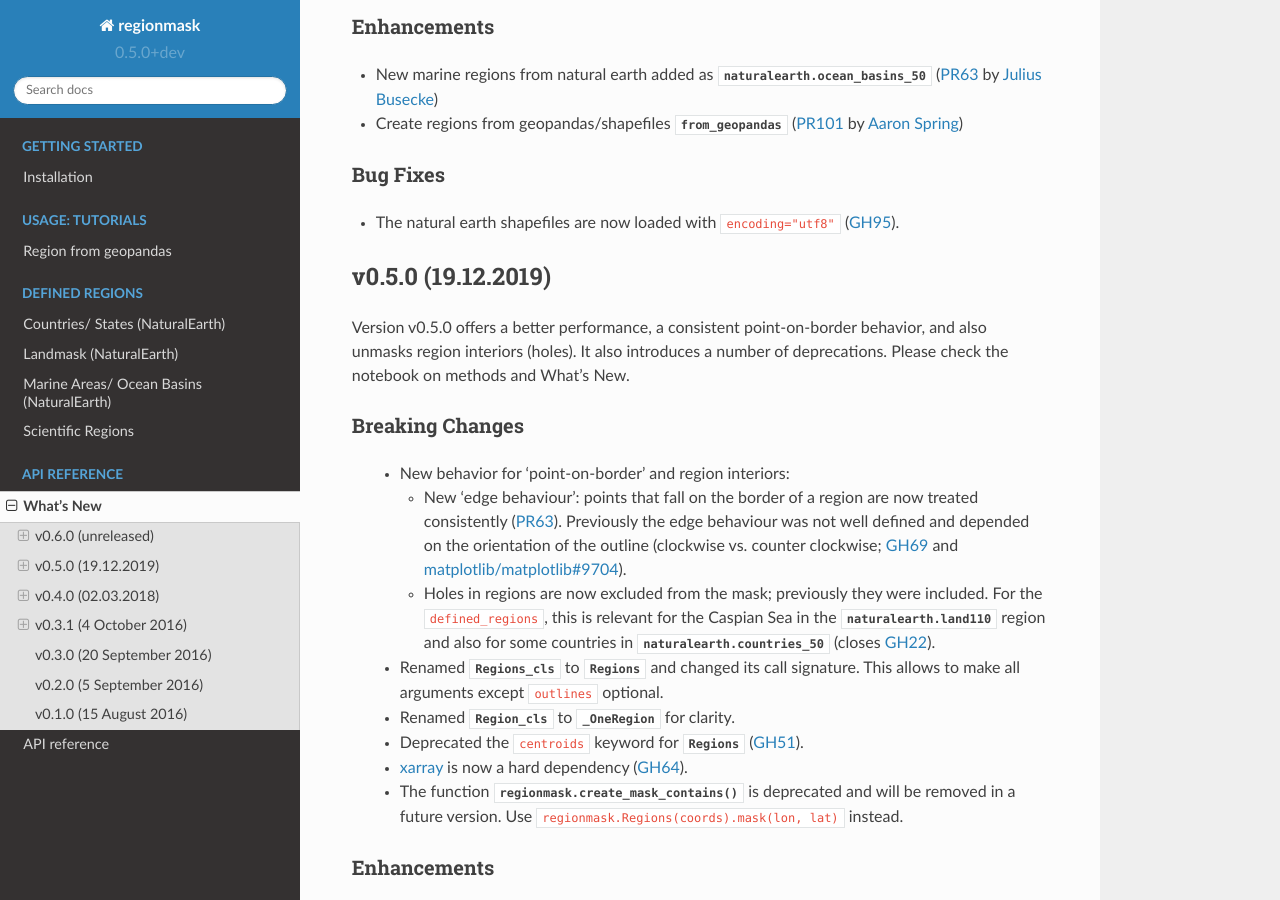
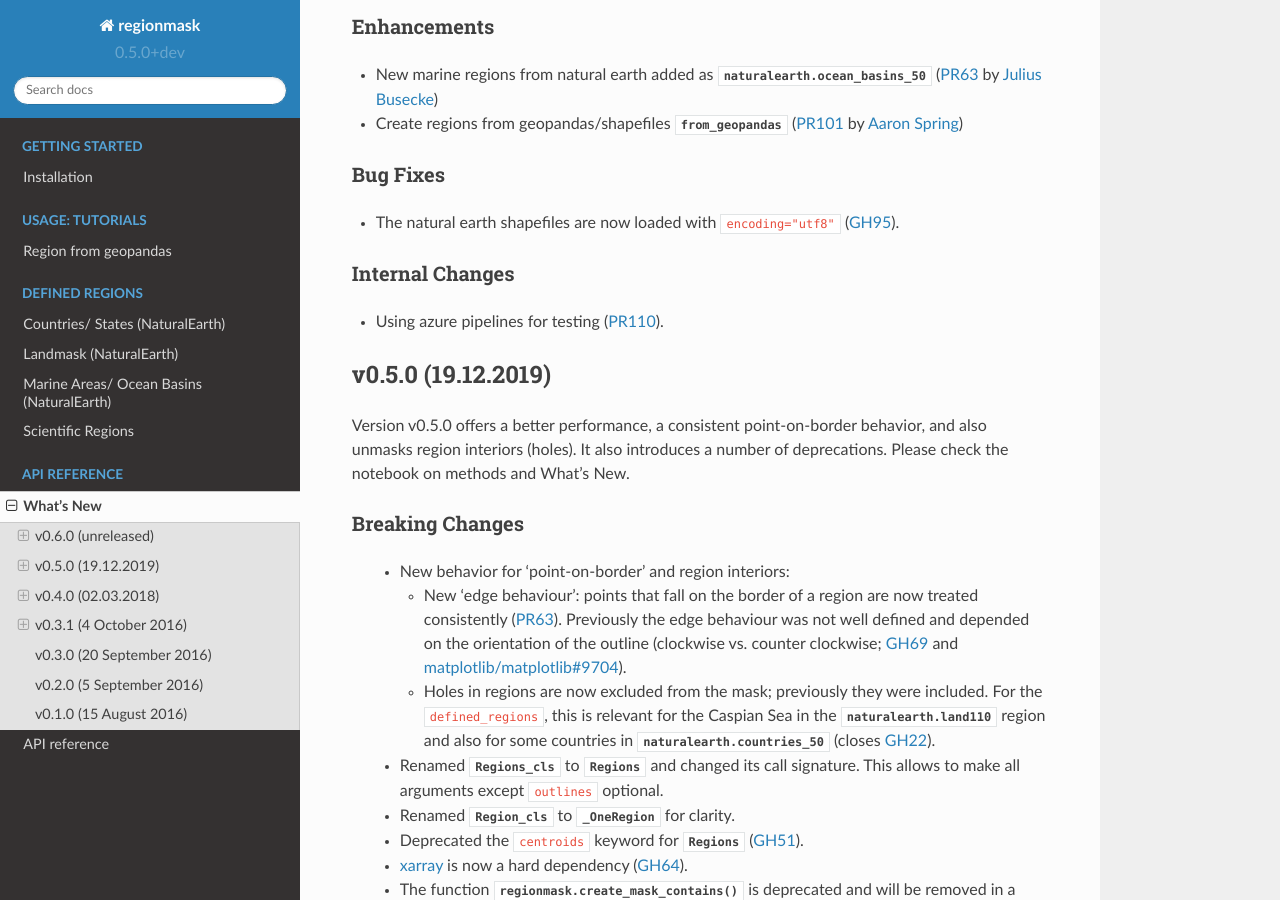
Before and after one commit to regionmask/regionmask, a Sphinx documentation site: the page built from docs/whats_new.rst, in a window 1280 px wide and 900 px high, scrolled down 574 px. Built offline with Sphinx 7.4.7 and the Read the Docs theme 2.0.0, drawn with Linux system fonts in a browser that asks for light colours; pages that are not in the unit, such as notebooks, are missing from menus.

Commit message:
add whats new entry

```diff
--- a/docs/whats_new.rst
+++ b/docs/whats_new.rst
@@ -39,6 +39,10 @@ Bug Fixes
 
 - The natural earth shapefiles are now loaded with ``encoding="utf8"`` (:issue:`95`).
 
+Internal Changes
+~~~~~~~~~~~~~~~~
+
+- Using azure pipelines for testing (:pull:`110`).
 
 v0.5.0 (19.12.2019)
 -------------------
```
